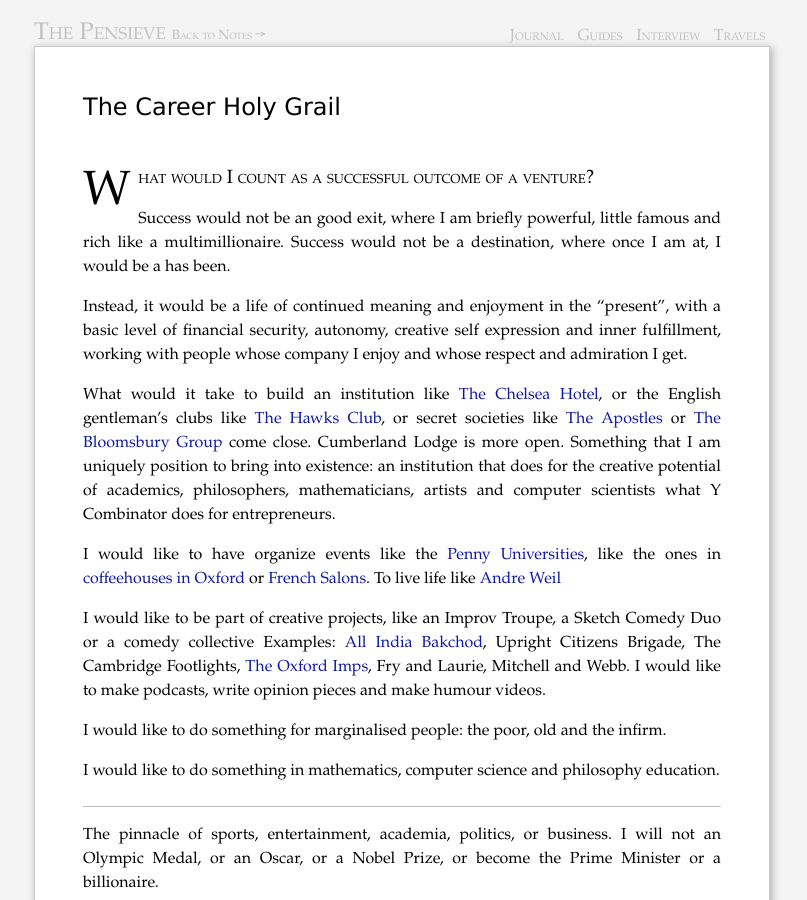
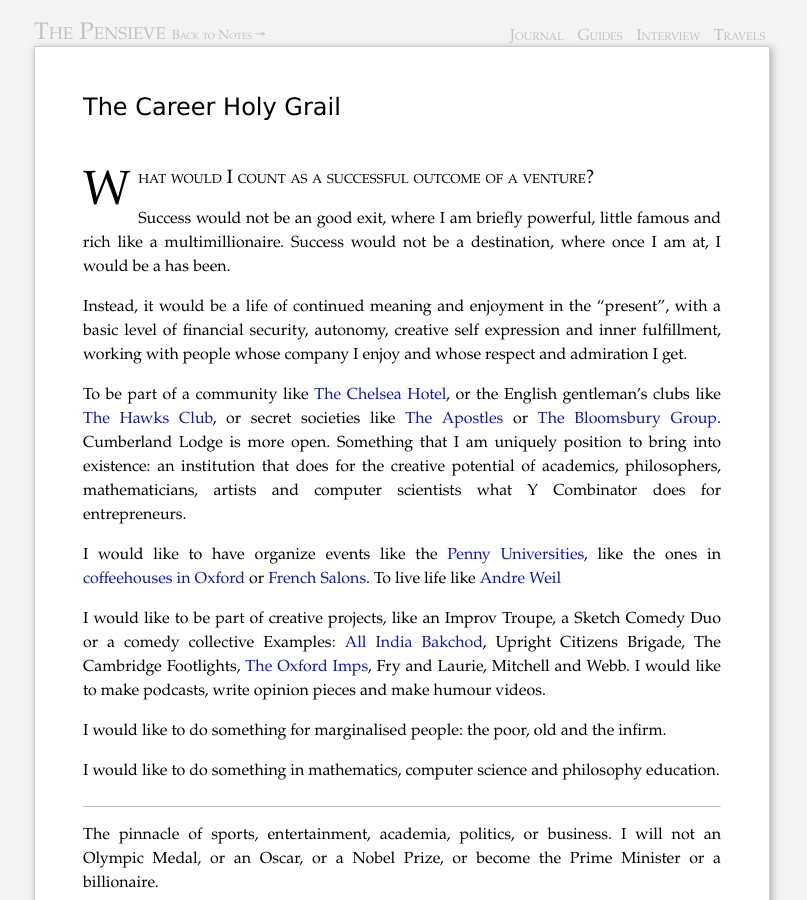
Before and after one commit to piyushahuja/piyushahuja.github.io, a Jekyll site: the page built from _posts/journal/2020-09-26-grail.md, in a window 1280 px wide and 900 px high. Shown: the whole window, without its empty margins (238-1045 px from the left). Built offline with Jekyll 4.4.1, drawn with Linux system fonts in a browser that asks for light colours; comment, search, counter and statistics services are not loaded.

Commit message:
auto deployed

```diff
--- a/_posts/journal/2020-09-26-grail.md
+++ b/_posts/journal/2020-09-26-grail.md
@@ -18,7 +18,7 @@
 
 Instead, it would be a life of continued meaning and enjoyment in the "present", with a basic level of financial security, autonomy, creative self expression and inner fulfillment, working with people whose company I enjoy and whose respect and admiration I get.
 
-What would it take to build an institution like [The Chelsea Hotel](https://medium.com/@bagelboy/make-america-bohemian-again-de846e35d757), or the English gentleman's clubs like [The Hawks Club](https://en.wikipedia.org/wiki/Hawks%27_Club), or secret societies like [The Apostles](https://en.wikipedia.org/wiki/Cambridge_Apostles)  or [The Bloomsbury Group](https://en.wikipedia.org/wiki/Bloomsbury_Group) come close. Cumberland Lodge is more open. Something that I am uniquely position to bring into existence: an institution that does for the creative potential of academics, philosophers, mathematicians, artists and computer scientists what Y Combinator does for entrepreneurs.
+To be part of a community like [The Chelsea Hotel](https://medium.com/@bagelboy/make-america-bohemian-again-de846e35d757), or the English gentleman's clubs like [The Hawks Club](https://en.wikipedia.org/wiki/Hawks%27_Club), or secret societies like [The Apostles](https://en.wikipedia.org/wiki/Cambridge_Apostles)  or [The Bloomsbury Group](https://en.wikipedia.org/wiki/Bloomsbury_Group). Cumberland Lodge is more open. Something that I am uniquely position to bring into existence: an institution that does for the creative potential of academics, philosophers, mathematicians, artists and computer scientists what Y Combinator does for entrepreneurs.
 
 I would like to have organize events like the [Penny Universities](https://thonyc.wordpress.com/2015/09/29/the-penny-universities/), like the ones in [coffeehouses in Oxford](https://en.wikipedia.org/wiki/English_coffeehouses_in_the_17th_and_18th_centuries) or [French Salons](https://en.wikipedia.org/wiki/Salon_(gathering)). To live life like [Andre Weil](https://www.ams.org/journals/notices/201801/rnoti-p54.pdf)
 
```
